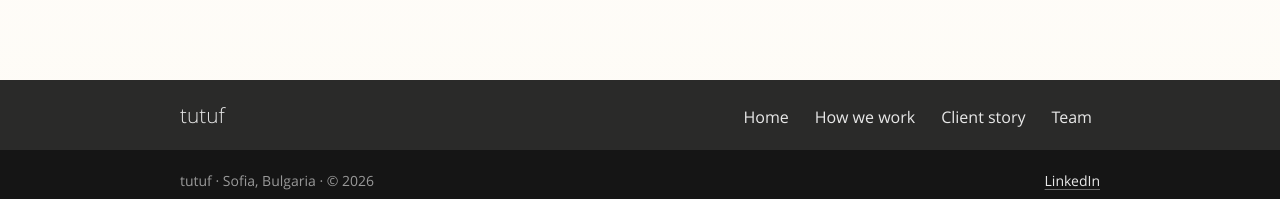
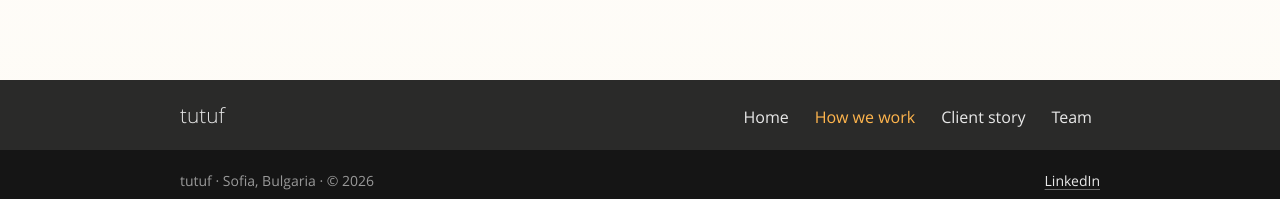
Before and after one commit to tutuf/tutuf.github.io, a Jekyll site: the page built from how-we-work.md, in a window 1280 px wide. Shown: the part 4646-4845 px from the top of the page. Built offline with Jekyll 4.4.1, drawn with Linux system fonts in a browser that asks for light colours.

Commit message:
Mark the current page in the footer and phone menu
The top menu showed the current page in the accent colour, but the
footer and phone menu did not, so readers lost their place there.

Co-Authored-By: Claude Opus 5.5 <noreply@anthropic.com>

```diff
--- a/assets/css/style.scss
+++ b/assets/css/style.scss
@@ -276,7 +276,10 @@ summary {
   }
 }
 
-.main-menu > ul > li.active > a {
+// the current page in the accent, in the header, phone menu and footer alike
+.main-menu > ul > li.active > a,
+.main-menu-mobile ul li.active a,
+.footer ul li.active a {
   color: var(--accent);
   font-weight: 400;
 }
```
